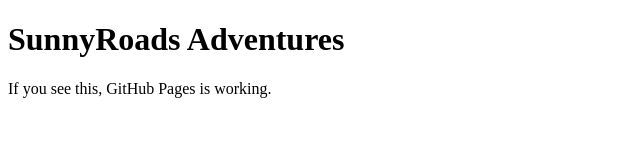
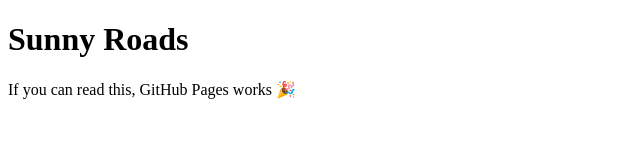
Before and after one commit to junoagattis-sys/sunnyroads.github.io, a plain HTML site: page Index.html in a window 1280 px wide. Shown: the whole page, without its empty margins (0-640 px from the left). Drawn offline with Linux system fonts and the light colour scheme.

Commit message:
Update title and heading for Sunny Roads

```diff
--- a/Index.html
+++ b/Index.html
@@ -3,12 +3,13 @@
 <html lang="en">
 <head>
   <meta charset="UTF-8">
-  <title>SunnyRoads Adventures</title>
+  <title>Sunny Roads</title>
+  <link rel="stylesheet" href="style.css">
 </head>
 <body>
 
-  <h1>SunnyRoads Adventures</h1>
-  <p>If you see this, GitHub Pages is working.</p>
+  <h1>Sunny Roads</h1>
+  <p>If you can read this, GitHub Pages works 🎉</p>
 
 </body>
 </html>
```
